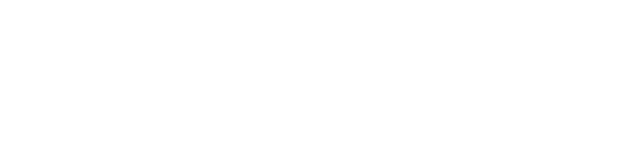
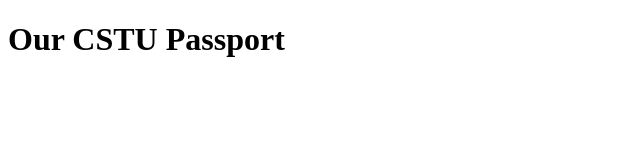
Before and after one commit to Nathornkrich/CS100-Project-G48, a plain HTML site: page home page.html in a window 1280 px wide. Shown: the whole page, without its empty margins (0-640 px from the left). Drawn offline with Linux system fonts and the light colour scheme.

Commit message:
Update home page.html

```diff
--- a/home page.html
+++ b/home page.html
@@ -5,4 +5,7 @@
         <meta name="viewport" content="width=device-width, initial-scale=1.0">
         <title>Our CSTU Passport</title>
     </head>
+    <header>
+        <h1>Our CSTU Passport</h1>
+    </header>
 </html>
```
